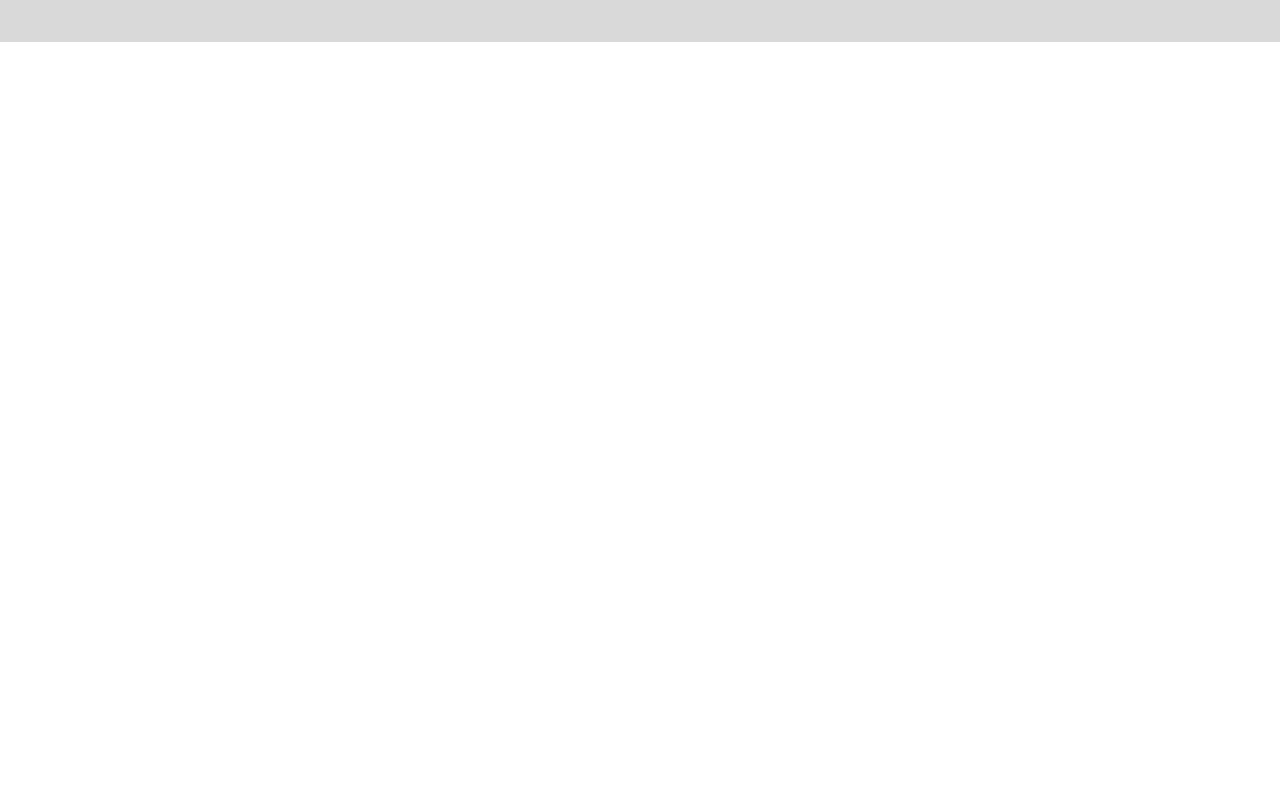
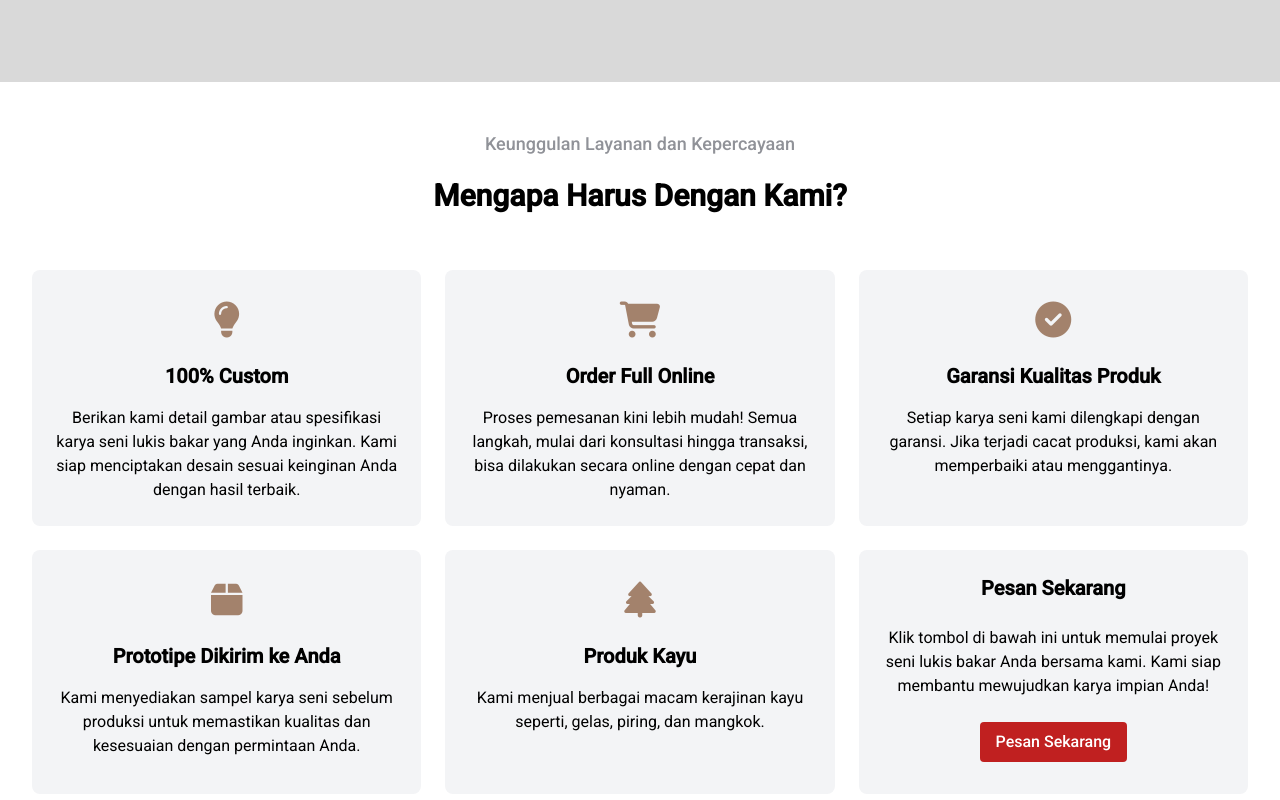
Before and after one commit to richofal/holywood, a Next.js app: page / in a window 1280 px wide. Shown: the part 1379-2179 px from the top of the page. Before the commit the page ends 1421 px from the top, so only its background shows below. Built offline with nearby package versions, Linux system fonts and the light colour scheme.

Commit message:
Add Services Section & Fixing About Us Section

```diff
--- a/app/components/About.tsx
+++ b/app/components/About.tsx
@@ -28,7 +28,7 @@ function About() {
           <img
             src="/thumbnail.png"
             alt="Thumbnail Video YouTube"
-            className="shadow-lg w-[500px] group-hover:scale-110 transition-transform duration-300"
+            className="w-[500px] group-hover:scale-110 transition-transform duration-300 py-5"
           />
           <img
             src="/video.png"
--- /dev/null
+++ b/app/components/Layanan/Services.jsx
@@ -0,0 +1,74 @@
+import React from "react";
+
+function Services() {
+  return (
+    <div className="max-w-7xl mx-auto px-8 py-2">
+      <h2 className="text-center text-[#909298] text-lg font-medium mb-5">
+        Keunggulan Layanan dan Kepercayaan
+      </h2>
+      <h1 className="text-center text-3xl font-bold mb-14">
+        Mengapa Harus Dengan Kami?
+      </h1>
+      <div className="grid grid-cols-1 sm:grid-cols-2 lg:grid-cols-3 gap-6 mb-16">
+        <div className="bg-gray-100 p-6 text-center rounded-lg">
+          <i className="fas fa-lightbulb text-4xl text-[#A3826C] mb-4 py-2"></i>
+          <h3 className="text-xl font-semibold mb-4">100% Custom</h3>
+          <p>
+            Berikan kami detail gambar atau spesifikasi karya seni lukis bakar
+            yang Anda inginkan. Kami siap menciptakan desain sesuai keinginan
+            Anda dengan hasil terbaik.
+          </p>
+        </div>
+        <div className="bg-gray-100 p-6 text-center rounded-lg">
+          <i className="fas fa-shopping-cart text-4xl text-[#A3826C] mb-4 py-2"></i>
+          <h3 className="text-xl font-semibold mb-4">Order Full Online</h3>
+          <p>
+            Proses pemesanan kini lebih mudah! Semua langkah, mulai dari
+            konsultasi hingga transaksi, bisa dilakukan secara online dengan
+            cepat dan nyaman.
+          </p>
+        </div>
+        <div className="bg-gray-100 p-6 text-center rounded-lg">
+          <i className="fas fa-check-circle text-4xl text-[#A3826C] mb-4 py-2"></i>
+          <h3 className="text-xl font-semibold mb-4">
+            Garansi Kualitas Produk
+          </h3>
+          <p>
+            Setiap karya seni kami dilengkapi dengan garansi. Jika terjadi cacat
+            produksi, kami akan memperbaiki atau menggantinya.
+          </p>
+        </div>
+        <div className="bg-gray-100 p-6 text-center rounded-lg">
+          <i className="fas fa-box text-4xl text-[#A3826C] mb-4 py-2"></i>
+          <h3 className="text-xl font-semibold mb-4">
+            Prototipe Dikirim ke Anda
+          </h3>
+          <p>
+            Kami menyediakan sampel karya seni sebelum produksi untuk memastikan
+            kualitas dan kesesuaian dengan permintaan Anda.
+          </p>
+        </div>
+        <div className="bg-gray-100 p-6 text-center rounded-lg">
+          <i className="fas fa-tree text-4xl text-[#A3826C] mb-4 py-2"></i>
+          <h3 className="text-xl font-semibold mb-4">Produk Kayu</h3>
+          <p>
+            Kami menjual berbagai macam kerajinan kayu seperti, gelas, piring,
+            dan mangkok.
+          </p>
+        </div>
+        <div className="bg-gray-100 p-6 text-center rounded-lg justify-center items-center flex flex-col">
+          <h3 className="text-xl font-semibold mb-6">Pesan Sekarang</h3>
+          <p>
+            Klik tombol di bawah ini untuk memulai proyek seni lukis bakar Anda
+            bersama kami. Kami siap membantu mewujudkan karya impian Anda!
+          </p>
+          <button className="mt-6 mb-2 px-4 py-2 bg-[#C02020] text-white rounded font-medium">
+            Pesan Sekarang
+          </button>
+        </div>
+      </div>
+    </div>
+  );
+}
+
+export default Services;
--- a/app/page.tsx
+++ b/app/page.tsx
@@ -1,12 +1,14 @@
 import About from "./components/About";
 import Card from "./components/Card/Card";
 import Homepage from "./components/Homepage";
+import Services from "./components/Layanan/Services";
 
 export default function Home() {
   return (
     <>
       <Homepage />
       <About />
+      <Services />
     </>
   );
 }
```
